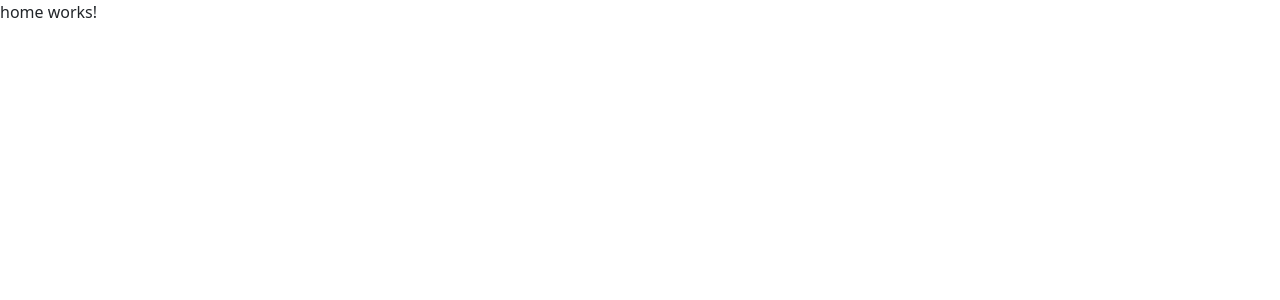
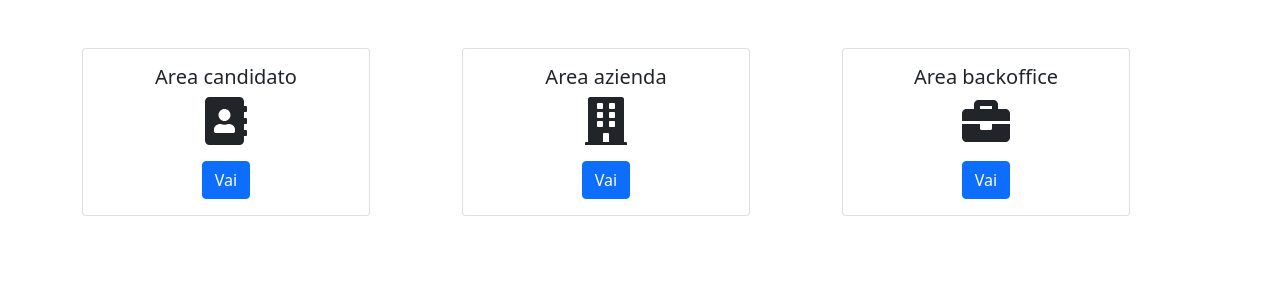
Before and after one commit to falco442/node-test, an Angular app: page / in a window 1280 px wide. Shown: the top 300 px of the page. Built offline with nearby package versions, Linux system fonts and the light colour scheme.

Commit message:
Sviluppo componente home

```diff
--- a/package.json
+++ b/package.json
@@ -18,6 +18,10 @@
     "@angular/platform-browser": "~13.1.0",
     "@angular/platform-browser-dynamic": "~13.1.0",
     "@angular/router": "~13.1.0",
+    "@fortawesome/angular-fontawesome": "^0.10.0",
+    "@fortawesome/fontawesome-svg-core": "^1.2.36",
+    "@fortawesome/free-regular-svg-icons": "^5.15.4",
+    "@fortawesome/free-solid-svg-icons": "^5.15.4",
     "bootstrap": "^5.1.3",
     "ngx-bootstrap": "^8.0.0",
     "rxjs": "~7.4.0",
--- a/src/app/app-routing.module.ts
+++ b/src/app/app-routing.module.ts
@@ -7,7 +7,6 @@ const routes: Routes = [
   {path: 'home', redirectTo: ''},
   {path: 'candidate', loadChildren: () => import('./candidate/candidate.module').then(m => m.CandidateModule)},
   {path: 'back-office', loadChildren: () => import('./back-office/back-office.module').then(m => m.BackOfficeModule)},
-
 ];
 
 @NgModule({
--- a/src/app/app.module.ts
+++ b/src/app/app.module.ts
@@ -5,6 +5,7 @@ import {AppRoutingModule} from './app-routing.module';
 import {AppComponent} from './app.component';
 import {BrowserAnimationsModule} from '@angular/platform-browser/animations';
 import {HomeComponent} from './home/home.component';
+import {FontAwesomeModule} from '@fortawesome/angular-fontawesome';
 
 @NgModule({
   declarations: [
@@ -14,7 +15,8 @@ import {HomeComponent} from './home/home.component';
   imports: [
     BrowserModule,
     AppRoutingModule,
-    BrowserAnimationsModule
+    BrowserAnimationsModule,
+    FontAwesomeModule
   ],
   providers: [],
   bootstrap: [AppComponent]
--- a/src/app/candidate/candidate-routing.module.ts
+++ b/src/app/candidate/candidate-routing.module.ts
@@ -1,12 +1,16 @@
 import {NgModule} from '@angular/core';
 import {CommonModule} from '@angular/common';
+import {RouterModule, Routes} from "@angular/router";
 
+const routes: Routes = [];
 
 @NgModule({
   declarations: [],
   imports: [
-    CommonModule
-  ]
+    CommonModule,
+    RouterModule.forChild(routes)
+  ],
+  exports: [RouterModule]
 })
 export class CandidateRoutingModule {
 }
--- a/src/app/candidate/candidate.module.ts
+++ b/src/app/candidate/candidate.module.ts
@@ -1,11 +1,13 @@
 import {NgModule} from '@angular/core';
 import {CommonModule} from '@angular/common';
+import {CandidateRoutingModule} from "./candidate-routing.module";
 
 
 @NgModule({
   declarations: [],
   imports: [
-    CommonModule
+    CommonModule,
+    CandidateRoutingModule
   ]
 })
 export class CandidateModule {
--- a/src/app/home/home.component.html
+++ b/src/app/home/home.component.html
@@ -1 +1,16 @@
-<p>home works!</p>
+<div class="container my-5">
+  <div class="row">
+    <div *ngFor="let link of links" class="col-4">
+      <div class="card" style="width: 18rem;">
+        <!--        <img src="..." class="card-img-top" alt="...">-->
+        <div class="card-body text-center">
+          <h5 class="card-title">{{link.text}}</h5>
+          <p class="card-text text-center">
+            <fa-icon [icon]="link.icon" [size]="'3x'"></fa-icon>
+          </p>
+          <a [routerLink]="link.route" class="btn btn-primary">Vai</a>
+        </div>
+      </div>
+    </div>
+  </div>
+</div>
--- a/src/app/home/home.component.ts
+++ b/src/app/home/home.component.ts
@@ -1,4 +1,5 @@
 import {Component, OnInit} from '@angular/core';
+import {faAddressBook, faBriefcase, faBuilding} from "@fortawesome/free-solid-svg-icons";
 
 @Component({
   selector: 'app-home',
@@ -7,6 +8,12 @@ import {Component, OnInit} from '@angular/core';
 })
 export class HomeComponent implements OnInit {
 
+  links: HomeLink[] = [
+    {text: 'Area candidato', route: '/candidate', icon: faAddressBook},
+    {text: 'Area azienda', route: '/company', icon: faBuilding},
+    {text: 'Area backoffice', route: '/back-office', icon: faBriefcase},
+  ];
+
   constructor() {
   }
 
@@ -14,3 +21,9 @@ export class HomeComponent implements OnInit {
   }
 
 }
+
+class HomeLink {
+  icon?: any;
+  text?: string;
+  route?: string;
+}
```
Also changed, not shown: src/app/back-office/back-office-routing.module.ts (+5 -3 lines), 1 other file (tests, documents, lock files or other folders).
